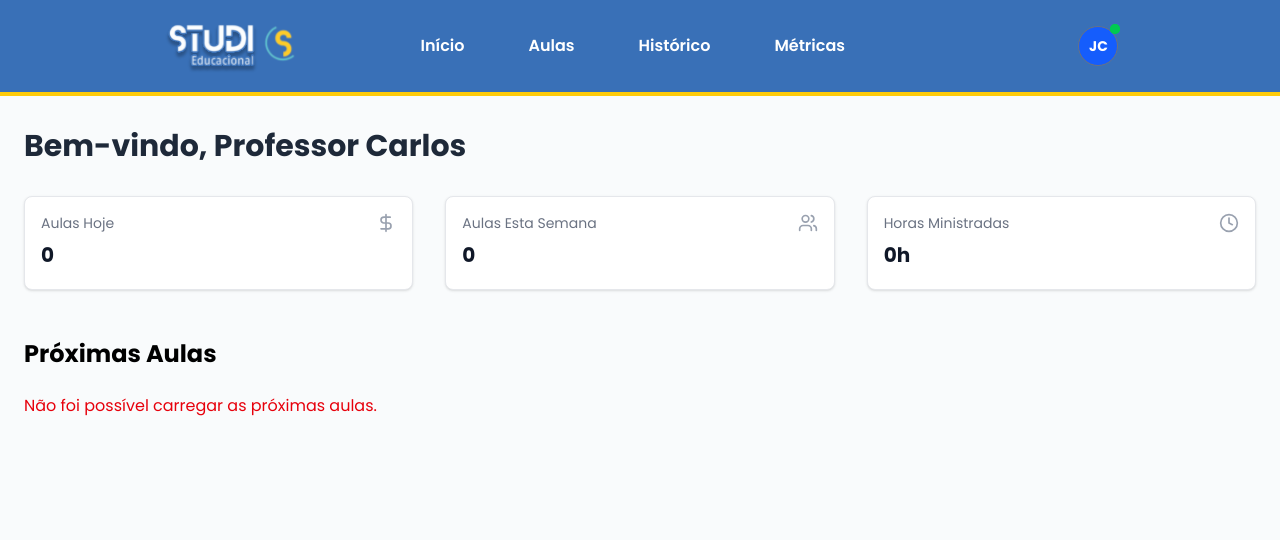
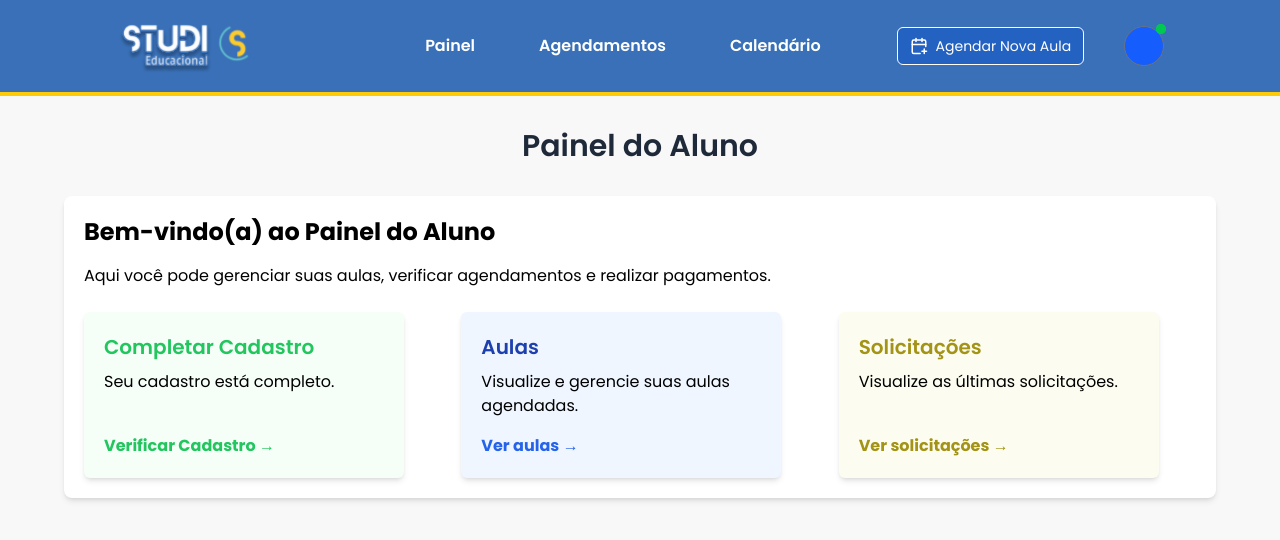
Before and after one commit to Studi-Grupo3/Front-End, a React (Vite) app: page /professor/inicio in a window 1280 px wide. Shown: the top 540 px of the page. Built offline with nearby package versions, Linux system fonts and the light colour scheme; no server answers.

Commit message:
fix: ajuste no redirecionamento de páginas para usuários professores e alunos

```diff
--- a/src/pages/LoginPage.jsx
+++ b/src/pages/LoginPage.jsx
@@ -32,7 +32,7 @@ const LoginPage = () => {
         if (response.role === 'STUDENT') {
           navigate('/aluno/inicio');
         } else if (response.role === 'TEACHER') {
-          navigate('/dashboard/professores');
+          navigate('/professor/inicio');
         } else if (response.role === 'ADMIN') {
           navigate('/dashboard');
         } else {
--- a/src/pages/StudentInitialPage.jsx
+++ b/src/pages/StudentInitialPage.jsx
@@ -11,7 +11,7 @@ const StudentInitial = () => {
   useEffect(() => {
     const fetchCadastroStatus = async () => {
       const mockResponse = await new Promise((resolve) =>
-        setTimeout(() => resolve({ completo: true }), 5000)
+        setTimeout(() => resolve({ completo: true }))
       );
       setIsCadastroCompleto(mockResponse.completo);
     };
@@ -40,9 +40,10 @@ const StudentInitial = () => {
             button: "text-[#FF7200]",
           },
       // Rota específica para completar/verificar cadastro
-      route: isCadastroCompleto
-        ? "/rota-verificar-cadastro"
-        : "/rota-completar-cadastro",
+      route: "/aluno/completar-cadastro",
+        //     isCadastroCompleto
+        // ? "/rota-verificar-cadastro"
+        // : "/rota-completar-cadastro",
     },
     {
       title: "Agendamentos",
--- /dev/null
+++ b/src/pages/TeacherClassesPage.jsx
@@ -0,0 +1,123 @@
+import React, { useEffect, useState } from "react";
+import NavbarPanel from "../components/NavbarTeacher";
+import InfoCard from "../components/InfoCard";
+import { DollarSign, Users, Clock, Download } from "lucide-react";
+import { teacherService } from "../services/teacherService";
+import { translateSubject, translateWeekday, translateMonth } from "../utils/tradutionUtils";
+
+export default function TeacherClassesPage() {
+  const [stats, setStats] = useState(null);
+  const [loadingStats, setLoadingStats] = useState(true);
+
+  const [lessons, setLessons] = useState([]);
+  const [loadingLessons, setLoadingLessons] = useState(true);
+  const [errorLessons, setErrorLessons] = useState(null);
+
+  useEffect(() => {
+    // estatísticas
+    teacherService.getStats()
+      .then(setStats)
+      .catch(() => setStats(null))
+      .finally(() => setLoadingStats(false));
+
+    // próximas aulas via endpoint
+    teacherService.getProximasAulas()
+      .then(data => {
+        setLessons(data);
+        setErrorLessons(null);
+      })
+      .catch(() => {
+        setErrorLessons("Não foi possível carregar as próximas aulas.");
+      })
+      .finally(() => setLoadingLessons(false));
+  }, []);
+
+  return (
+    <div className="bg-[#f9fbfc] min-h-screen">
+      <div className="w-full sticky top-0 z-50">
+        <NavbarPanel role="teacher" />
+      </div>
+      <div className="px-6 py-8 max-w-screen-xl mx-auto">
+        <h2 className="text-3xl font-extrabold text-gray-800 mb-8">
+          Bem-vindo, Professor!
+        </h2>
+
+        {/* Cards informativos */}
+        <div className="grid grid-cols-1 sm:grid-cols-2 lg:grid-cols-3 gap-8 mb-12">
+          <InfoCard
+            title="Aulas Hoje"
+            value={loadingStats ? "..." : stats?.aulasHoje ?? 0}
+            icon={<DollarSign className="w-5 h-5 text-gray-400" />}
+            subtitle={loadingStats ? "" : stats?.aulasHojeSubtitle}
+          />
+          <InfoCard
+            title="Aulas Esta Semana"
+            value={loadingStats ? "..." : stats?.aulasSemana ?? 0}
+            icon={<Users className="w-5 h-5 text-gray-400" />}
+            subtitle={loadingStats ? "" : stats?.aulasSemanaSubtitle}
+          />
+          <InfoCard
+            title="Horas Ministradas"
+            value={loadingStats ? "..." : stats?.horasMinistradas ?? "0h"}
+            icon={<Clock className="w-5 h-5 text-gray-400" />}
+            subtitle={loadingStats ? "" : stats?.horasMinistradasSubtitle}
+          />
+        </div>
+
+        {/* Próximas Aulas */}
+        <section>
+          <h3 className="text-2xl font-bold mb-6">Próximas Aulas</h3>
+
+          {loadingLessons && <p>Carregando aulas...</p>}
+          {errorLessons && <p className="text-red-600">{errorLessons}</p>}
+
+          {!loadingLessons && !errorLessons && (
+            <div className="grid grid-cols-1 md:grid-cols-2 lg:grid-cols-3 gap-8">
+              {lessons.map(l => {
+                // data e hora separados no DTO
+                const [year, month, day] = l.date.split("-");
+                const [hour, minute] = l.time.split(":");
+                const dt = new Date(l.date + "T" + l.time);
+                const weekday = translateWeekday(dt.toLocaleDateString("en-US", { weekday: "long" }));
+                const monthPt = translateMonth(dt.toLocaleDateString("en-US", { month: "long" }));
+                const displayDate = `${weekday}, ${day} de ${monthPt}`;
+                const displayTime = `${hour}:${minute}`;
+
+                return (
+                  <div
+                    key={l.id}
+                    className="p-6 bg-white rounded-2xl shadow-lg hover:shadow-2xl transition border-t-4 border-[#FECB0A]"
+                  >
+                    <h4 className="text-xl font-semibold text-[#3970B7] mb-2">
+                      {translateSubject(l.disciplina)}
+                    </h4>
+                    <p className="text-sm text-gray-600 mb-1">
+                      Aluno: {l.studentName}
+                    </p>
+                    <p className="text-sm text-gray-600 mb-1">
+                      {displayDate} às {displayTime}
+                    </p>
+                    <p className="text-sm text-gray-600 mb-1">
+                      Duração: <span className="font-medium text-[#3970B7]">{l.lessonDuration} min</span>
+                    </p>
+                    <p className="text-sm text-gray-600 mb-4">
+                      Local: <span className="font-medium text-[#3970B7]">{l.location}</span>
+                    </p>
+                    <a
+                      href={l.materialUrl || "#"}
+                      download
+                      className="inline-flex items-center px-4 py-2 bg-[#3970B7] text-white rounded-lg hover:bg-opacity-90 transition"
+                    >
+                      <Download className="w-5 h-5 mr-2" />
+                      Material
+                    </a>
+                  </div>
+                );
+              })}
+            </div>
+          )}
+        </section>
+      </div>
+    </div>
+  );
+}
--- a/src/pages/TeacherInitialPage.jsx
+++ b/src/pages/TeacherInitialPage.jsx
@@ -1,123 +1,148 @@
-import React, { useEffect, useState } from "react";
-import NavbarPanel from "../components/NavbarTeacher";
-import InfoCard from "../components/InfoCard";
-import { DollarSign, Users, Clock, Download } from "lucide-react";
-import { teacherService } from "../services/teacherService";
-import { translateSubject, translateWeekday, translateMonth } from "../utils/tradutionUtils";
+// src/pages/StudentInitial.jsx
+import { useState, useEffect } from "react";
+import { useNavigate } from "react-router-dom";
+import NavbarPanel from "../components/NavbarPanel";
 
-export default function TeacherInitialPage() {
-  const [stats, setStats] = useState(null);
-  const [loadingStats, setLoadingStats] = useState(true);
+const TeacherInitial = () => {
+    const navigate = useNavigate();
+    const [isCadastroCompleto, setIsCadastroCompleto] = useState(false);
 
-  const [lessons, setLessons] = useState([]);
-  const [loadingLessons, setLoadingLessons] = useState(true);
-  const [errorLessons, setErrorLessons] = useState(null);
-
+    // Mock de carregamento do status de cadastro (delay 5s)
     useEffect(() => {
-    // estatísticas
-    teacherService.getStats()
-      .then(setStats)
-      .catch(() => setStats(null))
-      .finally(() => setLoadingStats(false));
-
-    // próximas aulas via endpoint
-    teacherService.getProximasAulas()
-      .then(data => {
-        setLessons(data);
-        setErrorLessons(null);
-      })
-      .catch(() => {
-        setErrorLessons("Não foi possível carregar as próximas aulas.");
-      })
-      .finally(() => setLoadingLessons(false));
+        const fetchCadastroStatus = async () => {
+            const mockResponse = await new Promise((resolve) =>
+                setTimeout(() => resolve({ completo: true }))
+            );
+            setIsCadastroCompleto(mockResponse.completo);
+        };
+        fetchCadastroStatus();
     }, []);
 
+    // Array de cards, apontando para /agendamentos/gerenciar/:tab em pt-BR
+    const items = [
+        {
+            title: "Completar Cadastro",
+            description: isCadastroCompleto
+                ? "Seu cadastro está completo."
+                : "Seu cadastro ainda está incompleto, finalize-o.",
+            buttonLink: isCadastroCompleto
+                ? "Verificar Cadastro →"
+                : "Completar cadastro →",
+            styles: isCadastroCompleto
+                ? {
+                    bg: "bg-[#F5FFF8]",
+                    text: "text-[#22C55E]",
+                    button: "text-[#22C55E]",
+                }
+                : {
+                    bg: "bg-[#FFF5F5]",
+                    text: "text-[#FF6D0C]",
+                    button: "text-[#FF7200]",
+                },
+            // Rota específica para completar/verificar cadastro
+            route: "/professor/completar-cadastro",
+            //     isCadastroCompleto
+            // ? "/rota-verificar-cadastro"
+            // : "/rota-completar-cadastro",
+        },
+        {
+            title: "Aulas",
+            description: "Visualize e gerencie suas aulas agendadas.",
+            buttonLink: "Ver aulas →",
+            styles: {
+                bg: "bg-[#EFF6FF]",
+                text: "text-[#1E40AF]",
+                button: "text-[#2563EB]",
+            },
+            // Aqui abrimos o Gerenciar Aulas já na aba "próximas laças" em pt-BR
+            route: "/professor/aulas",
+        },
+        {
+            title: "Solicitações",
+            description: "Visualize as últimas solicitações.",
+            buttonLink: "Ver solicitações →",
+            styles: {
+                bg: "bg-[#FCFDF0]",
+                text: "text-[#A39316]",
+                button: "text-[#A39316]",
+            },
+            // Aqui abrimos o Gerenciar Aulas já na aba "calendario" em pt-BR
+            route: "/professor/solicitacoes",
+        },
+    ];
+
+    // Componente interno de Card, agora clicável
+    const CardPanelItem = ({ title, description, buttonLink, styles, route }) => {
         return (
-    <div className="bg-[#f9fbfc] min-h-screen">
-      <div className="w-full sticky top-0 z-50">
-        <NavbarPanel role="teacher" />
+            <div
+                onClick={() => navigate(route)}
+                className={`
+          w-full sm:w-[280px] md:w-[300px] lg:w-[320px]
+          h-auto rounded-md shadow-md p-5
+          ${styles.bg}
+          flex flex-col justify-between
+
+          cursor-pointer
+          transform transition-transform
+          hover:scale-105
+          hover:shadow-lg
+        `}
+            >
+                <div>
+                    <h2 className={`text-[20px] mb-2 font-semibold ${styles.text}`}>
+                        {title}
+                    </h2>
+                    <p className="text-base text-black">{description}</p>
                 </div>
-      <div className="px-6 py-8 max-w-screen-xl mx-auto">
-        <h2 className="text-3xl font-extrabold text-gray-800 mb-8">
-          Bem-vindo, Professor Carlos
-        </h2>
+                <span className={`mt-4 font-bold ${styles.button}`}>
+                    {buttonLink}
+                </span>
+            </div>
+        );
+    };
 
-        {/* Cards informativos */}
-        <div className="grid grid-cols-1 sm:grid-cols-2 lg:grid-cols-3 gap-8 mb-12">
-          <InfoCard
-            title="Aulas Hoje"
-            value={loadingStats ? "..." : stats?.aulasHoje ?? 0}
-            icon={<DollarSign className="w-5 h-5 text-gray-400" />}
-            subtitle={loadingStats ? "" : stats?.aulasHojeSubtitle}
-          />
-          <InfoCard
-            title="Aulas Esta Semana"
-            value={loadingStats ? "..." : stats?.aulasSemana ?? 0}
-            icon={<Users className="w-5 h-5 text-gray-400" />}
-            subtitle={loadingStats ? "" : stats?.aulasSemanaSubtitle}
-          />
-          <InfoCard
-            title="Horas Ministradas"
-            value={loadingStats ? "..." : stats?.horasMinistradas ?? "0h"}
-            icon={<Clock className="w-5 h-5 text-gray-400" />}
-            subtitle={loadingStats ? "" : stats?.horasMinistradasSubtitle}
-          />
+    return (
+        <div className="min-h-screen bg-[#F8F8F8] text-[#333] font-sans flex flex-col items-center">
+            {/* Navbar */}
+            <div className="w-full">
+                <NavbarPanel />
             </div>
 
-        {/* Próximas Aulas */}
-        <section>
-          <h3 className="text-2xl font-bold mb-6">Próximas Aulas</h3>
+            {/* Cabeçalho “Painel do Aluno” */}
+            <div className="flex justify-center items-center w-full h-[100px] text-center px-4">
+                <h1 className="text-2xl md:text-3xl font-semibold text-gray-800">
+                    Painel do Aluno
+                </h1>
+            </div>
 
-          {loadingLessons && <p>Carregando aulas...</p>}
-          {errorLessons && <p className="text-red-600">{errorLessons}</p>}
+            {/* Conteúdo principal */}
+            <div className="flex justify-center w-full px-4">
+                <div className="bg-white rounded-lg shadow-md p-5 w-full max-w-6xl">
+                    <h1 className="text-xl md:text-2xl font-bold text-black mb-4">
+                        Bem-vindo(a) ao Painel do Aluno
+                    </h1>
 
-          {!loadingLessons && !errorLessons && (
-            <div className="grid grid-cols-1 md:grid-cols-2 lg:grid-cols-3 gap-8">
-              {lessons.map(l => {
-                // data e hora separados no DTO
-                const [year, month, day] = l.date.split("-");
-                const [hour, minute] = l.time.split(":");
-                const dt = new Date(l.date + "T" + l.time);
-                const weekday = translateWeekday(dt.toLocaleDateString("en-US", { weekday: "long" }));
-                const monthPt = translateMonth(dt.toLocaleDateString("en-US", { month: "long" }));
-                const displayDate = `${weekday}, ${day} de ${monthPt}`;
-                const displayTime = `${hour}:${minute}`;
+                    <p className="text-sm md:text-base text-black mb-6">
+                        Aqui você pode gerenciar suas aulas, verificar agendamentos e
+                        realizar pagamentos.
+                    </p>
 
-                return (
-                  <div
-                    key={l.id}
-                    className="p-6 bg-white rounded-2xl shadow-lg hover:shadow-2xl transition border-t-4 border-[#FECB0A]"
-                  >
-                    <h4 className="text-xl font-semibold text-[#3970B7] mb-2">
-                      {translateSubject(l.disciplina)}
-                    </h4>
-                    <p className="text-sm text-gray-600 mb-1">
-                      Aluno: {l.studentName}
-                    </p>
-                    <p className="text-sm text-gray-600 mb-1">
-                      {displayDate} às {displayTime}
-                    </p>
-                    <p className="text-sm text-gray-600 mb-1">
-                      Duração: <span className="font-medium text-[#3970B7]">{l.lessonDuration} min</span>
-                    </p>
-                    <p className="text-sm text-gray-600 mb-4">
-                      Local: <span className="font-medium text-[#3970B7]">{l.location}</span>
-                    </p>
-                    <a
-                      href={l.materialUrl || "#"}
-                      download
-                      className="inline-flex items-center px-4 py-2 bg-[#3970B7] text-white rounded-lg hover:bg-opacity-90 transition"
-                    >
-                      <Download className="w-5 h-5 mr-2" />
-                      Material
-                    </a>
+                    <div className="grid grid-cols-1 sm:grid-cols-2 lg:grid-cols-3 gap-5">
+                        {items.map((item, index) => (
+                            <CardPanelItem
+                                key={index}
+                                title={item.title}
+                                description={item.description}
+                                buttonLink={item.buttonLink}
+                                styles={item.styles}
+                                route={item.route}
+                            />
+                        ))}
                     </div>
-                );
-              })}
                 </div>
-          )}
-        </section>
             </div>
         </div>
     );
-}
+};
+
+export default TeacherInitial;
--- a/src/routes/AppRouter.jsx
+++ b/src/routes/AppRouter.jsx
@@ -18,7 +18,7 @@ import RegisterPage from "../pages/RegisterPage";
 import StudentInitialPage from "../pages/StudentInitialPage";
 import CompleteTeacherRegistrationPage from "../pages/CompleteTeacherRegistrationPage";
 import CompleteStudentRegistrationPage from "../pages/CompleteStudentRegistrationPage";
-import TeacherInitialPage from "../pages/TeacherInitialPage";
+import TeacherInitialPage from "../pages/TeacherClassesPage";
 import TeacherChartClassesPage from "../pages/TeacherChartClassesPage";
 import TeacherLessonsHistoryPage from "../pages/TeacherLessonsHistoryPage";
 import TeacherGraph from "../pages/TeacherGraph";
@@ -32,6 +32,8 @@ import Scheduling from "../pages/Scheduling";
 import Payment from "../pages/Payment";
 import ConfirmedPayment from "../pages/ConfirmedPayment";
 import MultiStepFlowContainer from "../pages/AppointmentCreate";
+import TeacherInitial from "../pages/TeacherInitialPage";
+import TeacherClassesPage from "../pages/TeacherClassesPage";
 
 export const AppRouter = () => {
   return (
@@ -42,11 +44,12 @@ export const AppRouter = () => {
         <Route path="/" element={<HomePage />} />
         <Route path="/cadastrar" element={<RegisterPage />} />
         <Route path="/redefinir-senha" element={<EmailVerificationPage />} />
-        <Route path="/professor/inicio" element={<TeacherInitialPage />} />
+        <Route path="/professor/inicio" element={<TeacherInitial />} />
         <Route path="/professor/tabela-aula" element={<TeacherChartClassesPage />} />
         <Route path="/professor/historico-aulas" element={<TeacherLessonsHistoryPage />} />
         <Route path="/professor/metricas-aula" element={<TeacherGraph />} />
         <Route path="/professor/solicitacoes" element={<TeacherRequests />} />
+        <Route path="/professor/aulas" element={<TeacherClassesPage />} />
 
 
         {/* ROTAS PROTEGIDAS */}
```
Lines whose indentation alone changed are shown as unchanged.
